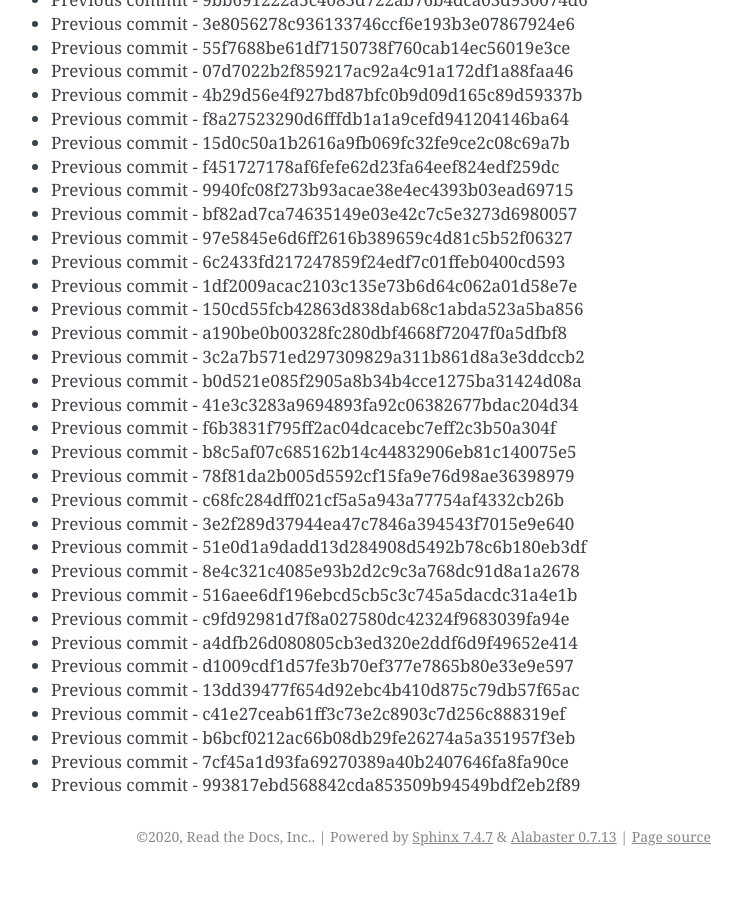
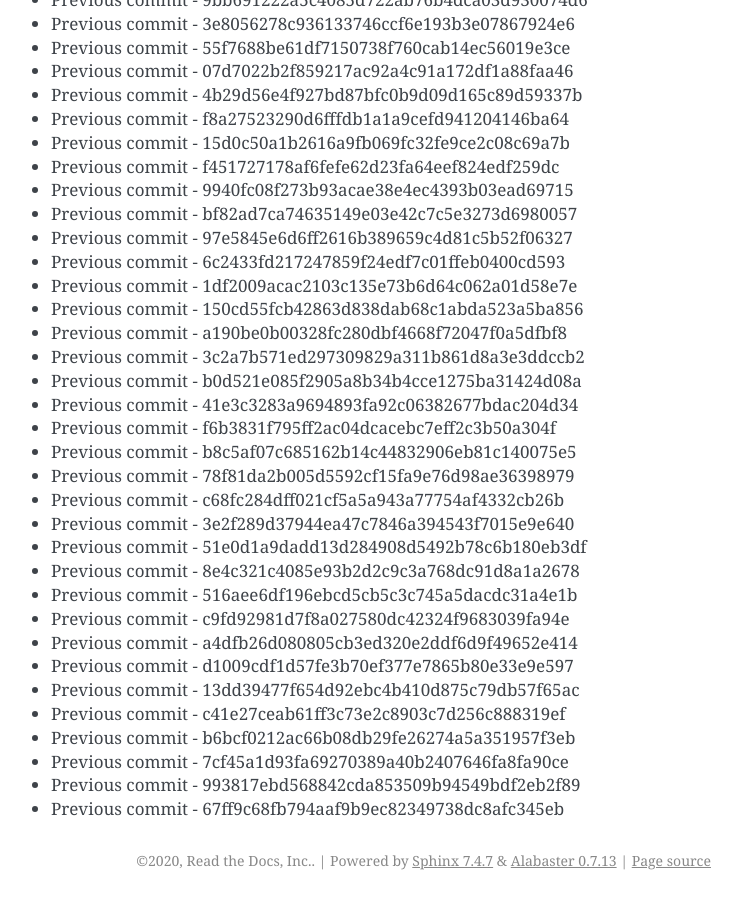
Before and after one commit to readthedocs/rtd-git-stresstest, a Sphinx documentation site: the page built from docs/updates.rst, in a window 1280 px wide and 900 px high, scrolled down 42657 px. Shown: the whole window, without its empty margins (399-1141 px from the left). Built offline with Sphinx 7.4.7, drawn with Linux system fonts in a browser that asks for light colours; before the commit the page ends 43533 px from its top, so only the background shows below that.

Commit message:
Generating commit from previous: 67ff9c68fb794aaf9b9ec82349738dc8afc345eb

```diff
--- a/docs/updates.rst
+++ b/docs/updates.rst
@@ -1824,3 +1824,4 @@ It can be tested for any performance characteristics.
 * Previous commit - b6bcf0212ac66b08db29fe26274a5a351957f3eb
 * Previous commit - 7cf45a1d93fa69270389a40b2407646fa8fa90ce
 * Previous commit - 993817ebd568842cda853509b94549bdf2eb2f89
+* Previous commit - 67ff9c68fb794aaf9b9ec82349738dc8afc345eb
```
